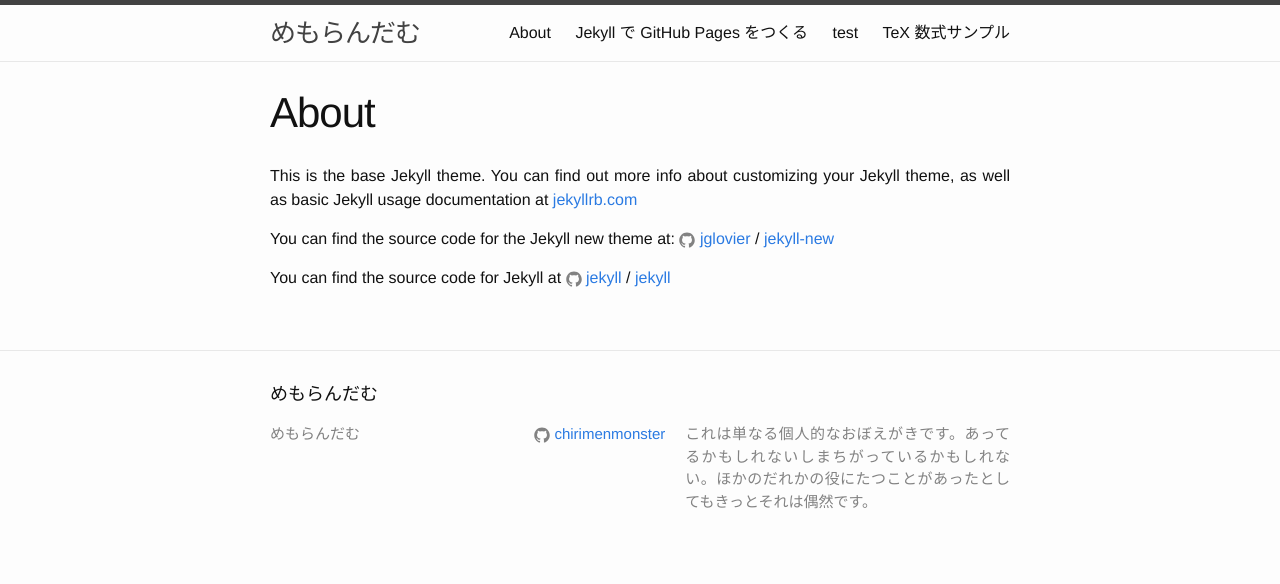
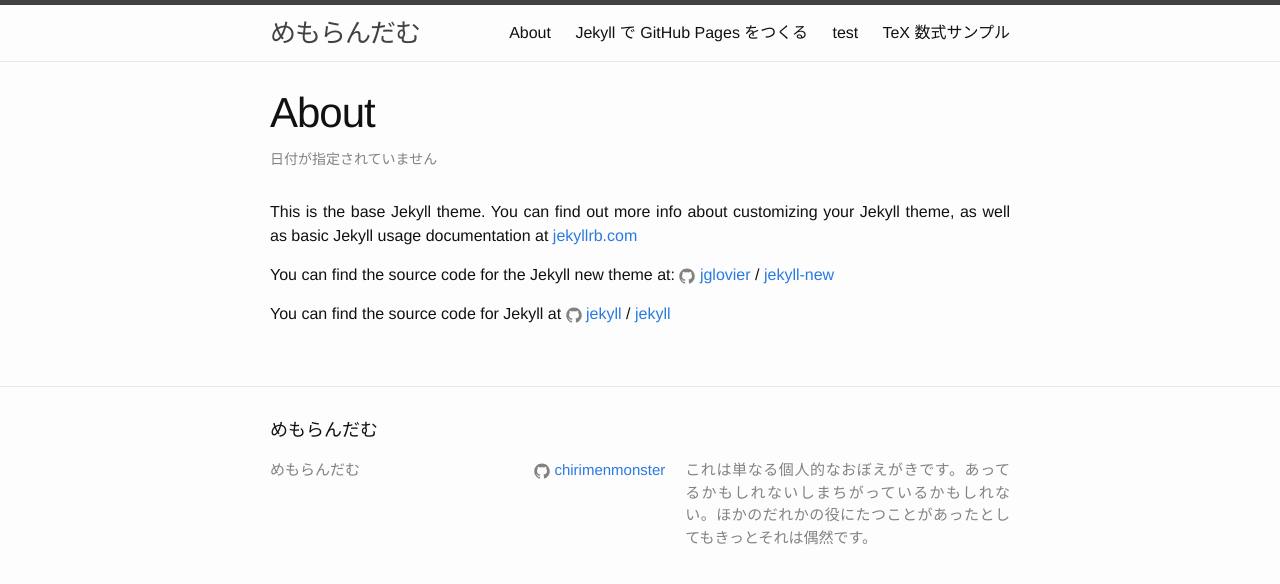
Before and after one commit to chirimenmonster/chirimenmonster.github.io, a Jekyll site: the page built from about.md, in a window 1280 px wide. Shown: the top 584 px of the page. Built offline with Jekyll 4.4.1, drawn with Linux system fonts in a browser that asks for light colours.

Commit message:
layout: page の場合でも日付を表示  (設定されていれば)

```diff
--- a/_layouts/page.html
+++ b/_layouts/page.html
@@ -5,6 +5,7 @@
 
   <header class="post-header">
     <h1 class="post-title">{{ page.title }}</h1>
+    <p class="post-meta">{% if page.date %}<time datetime="{{ page.date | date_to_xmlschema }}" itemprop="datePublished">{{ page.date | date: "%Y-%m-%d" }}</time>{% else %}日付が指定されていません{% endif %}</p>
   </header>
 
   <div class="post-content">
```
